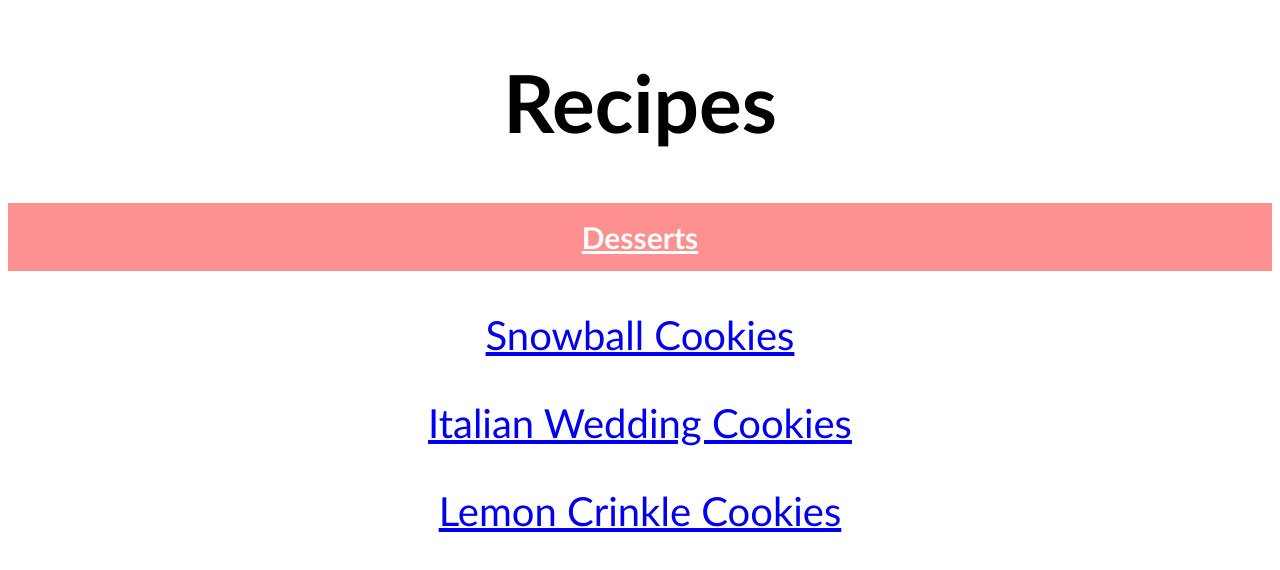
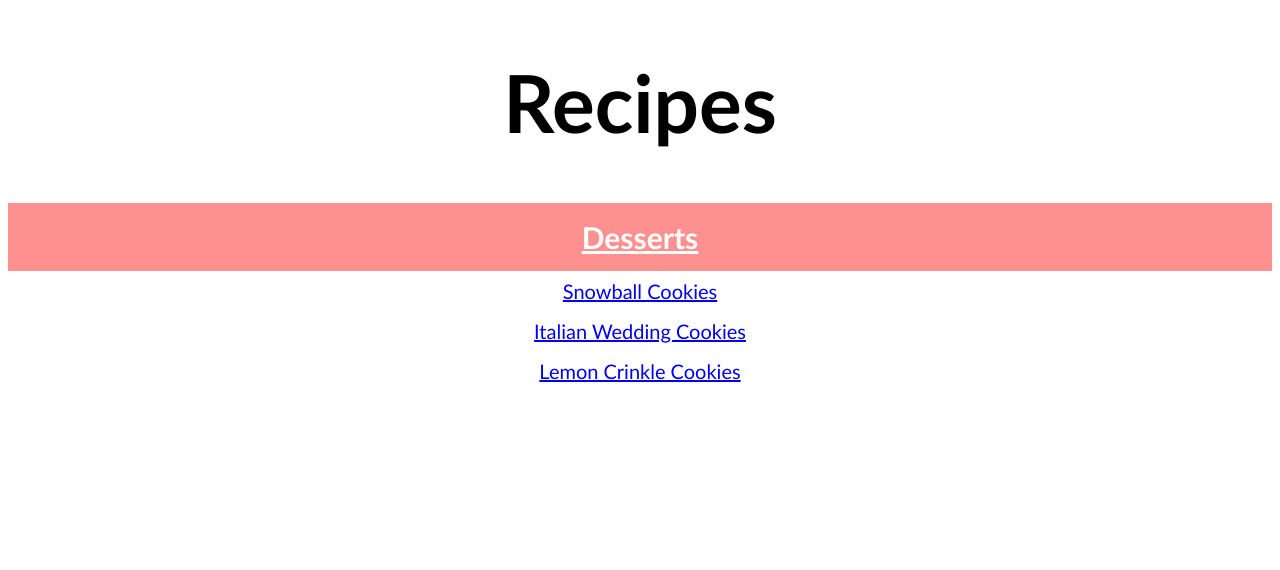
Before and after one commit to soulofangelus/odin-recipes, a plain HTML site: page index.html in a window 1280 px wide. Drawn offline with Linux system fonts and the light colour scheme.

Commit message:
modifies css category for buttons

```diff
--- a/style.css
+++ b/style.css
@@ -18,7 +18,7 @@ body {
     padding: 16px;
 }
 
-button {
+#names {
     font-size: 20px;
     font-weight: 500;
     color: #000;
```
